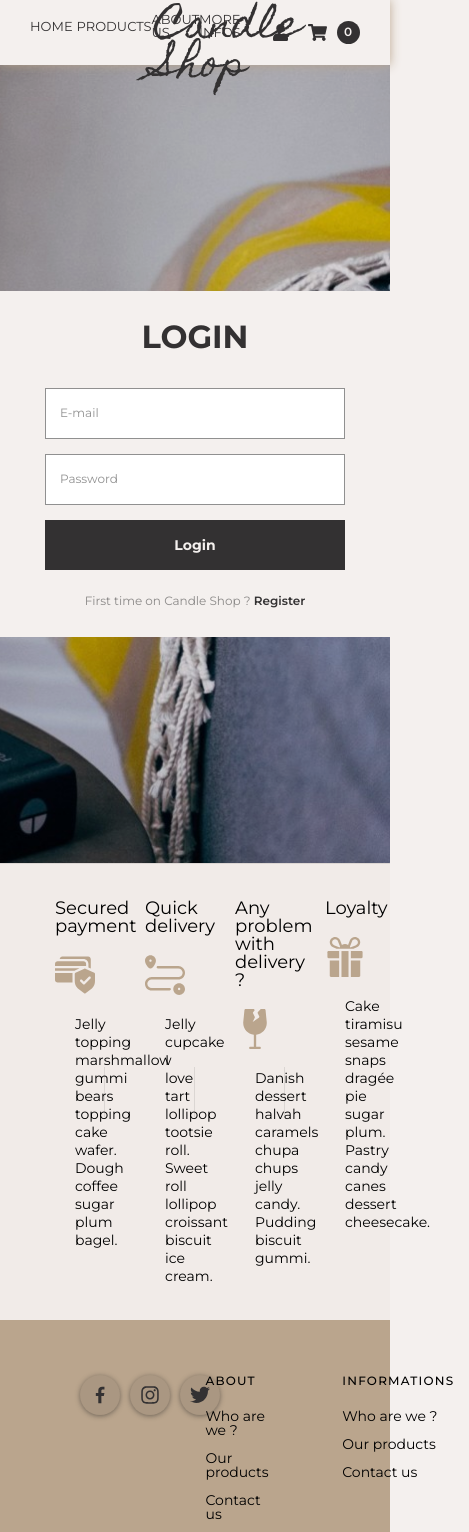
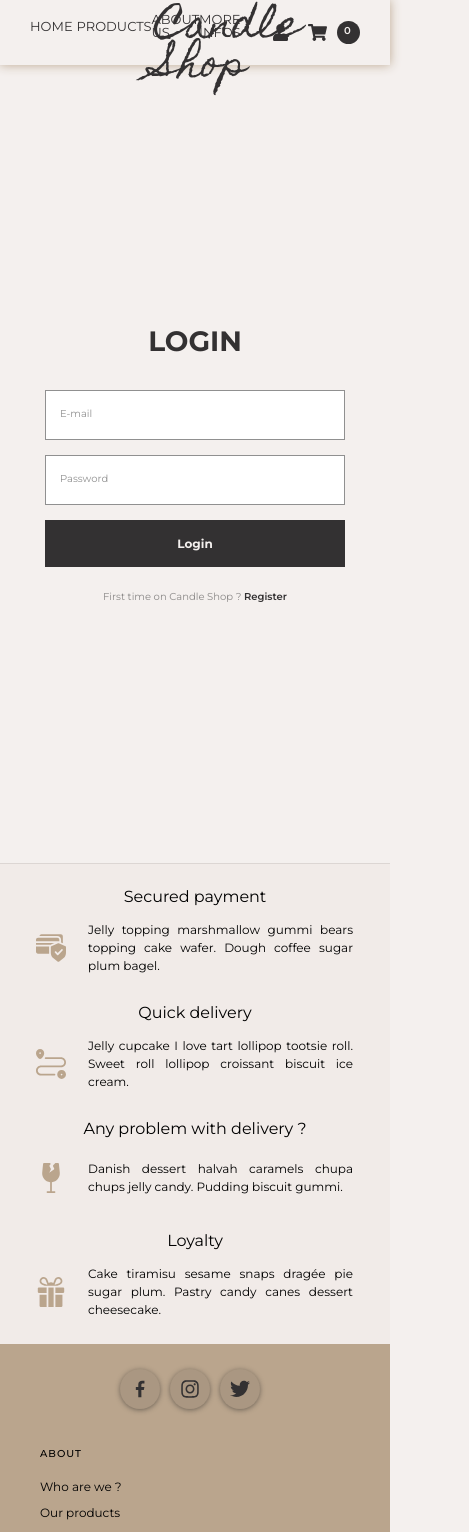
Before and after one commit to Oluane/candle_shop_deprecated, a React (Create React App) app in the folder frontend/: page /account/login in a window 390 px wide. Shown: the top 1532 px of the page, 469 px wide, since content can reach past the window. Built offline with nearby package versions, Linux system fonts and the light colour scheme.

Commit message:
adding meadia queries rules for mobile responsive

```diff
--- a/frontend/src/Components/BannerHeader/BannerHeader.scss
+++ b/frontend/src/Components/BannerHeader/BannerHeader.scss
@@ -9,6 +9,7 @@
 	background-repeat: no-repeat;
 	background-image: url("../../style/img/candle_leaves.jpg");
 	z-index: 0;
+	position: relative;
 
 	.bannerText {
 		position: absolute;
@@ -31,3 +32,27 @@
 		text-align: justify;
 	}
 }
+
+@media screen and (max-width: 688px) {
+	.bannerHeader {
+		height: 65vh;
+		background-position: 50% 75%;
+
+		.bannerText {
+			left: 3%;
+			top: unset;
+			bottom: 3%;
+		}
+
+		.bannerTitle {
+			top: 8%;
+			left: 10%;
+			width: 60%;
+		}
+
+		.descText {
+			width: 95%;
+			text-align: left;
+		}
+	}
+}
--- a/frontend/src/Components/EngagementSection/EngagementSection.scss
+++ b/frontend/src/Components/EngagementSection/EngagementSection.scss
@@ -39,3 +39,39 @@
 		padding: 0 20px;
 	}
 }
+
+@media screen and (max-width: 688px) {
+	.engagementSection {
+		flex-direction: column;
+		padding: 10px 15px;
+
+		.engagementSectionItem {
+			width: 100%;
+			padding: 15px 10px;
+			display: flex;
+			flex-wrap: wrap;
+			align-items: center;
+			p:first-child {
+				width: 100%;
+				margin-bottom: 16px;
+			}
+
+			&:not(:last-child) {
+				&:after {
+					display: none;
+				}
+			}
+
+			p:last-child {
+				width: 85%;
+				padding: 0 12px;
+			}
+		}
+
+		.engagementIcon {
+			width: 30px;
+			height: 30px;
+			margin: 10px auto;
+		}
+	}
+}
--- a/frontend/src/Components/Footer/Footer.scss
+++ b/frontend/src/Components/Footer/Footer.scss
@@ -61,3 +61,27 @@ footer {
 		}
 	}
 }
+
+@media screen and (max-width: 688px) {
+	footer {
+		flex-direction: column;
+		padding: 25px;
+
+		.socialContainer {
+			width: 100%;
+			margin-bottom: 20px;
+		}
+
+		.socialLinksContainer {
+			justify-content: center;
+		}
+
+		.menusContainer {
+			width: 100%;
+			flex-direction: column;
+			.menu {
+				margin: 20px 0;
+			}
+		}
+	}
+}
--- a/frontend/src/Components/ScentsFamilies/ScentsFamilies.scss
+++ b/frontend/src/Components/ScentsFamilies/ScentsFamilies.scss
@@ -48,7 +48,7 @@
 		border: 1px solid $secondary;
 		padding: 15px;
 		margin: -53px 0 0 -130px;
-		z-index: 10;
+		z-index: 1;
 	}
 
 	.scentsName {
--- a/frontend/src/Containers/AboutUs/AboutUs.scss
+++ b/frontend/src/Containers/AboutUs/AboutUs.scss
@@ -4,7 +4,7 @@
 	.bannerHeaderWrapper {
 		height: 400px;
 		width: 100%;
-		background-color: beige;
+		background-color: $primary;
 		position: relative;
 
 		.headerTextContent {
@@ -131,3 +131,33 @@
 		}
 	}
 }
+
+@media screen and (max-width: 688px) {
+	.aboutUs {
+		.bannerHeaderWrapper {
+			.headerTextContent {
+				min-width: 250px;
+				padding: 0 20px;
+				line-height: 26px;
+			}
+		}
+
+		.ourValuesWrapper {
+			flex-direction: column;
+			margin: 25px 0 10px 0;
+			padding: 15px 15px;
+			.imagesContainer {
+				display: none;
+			}
+
+			.ourValuesContent {
+				width: 100%;
+			}
+
+			.valuesList,
+			.valuesDesc {
+				width: 90%;
+			}
+		}
+	}
+}
--- a/frontend/src/Containers/LogRegisterPage/LogRegisterPage.scss
+++ b/frontend/src/Containers/LogRegisterPage/LogRegisterPage.scss
@@ -16,3 +16,13 @@
 		display: flex;
 	}
 }
+
+@media screen and (max-width: 688px) {
+	.logRegisterContainer {
+		background: none;
+
+		.overlay {
+			background: none;
+		}
+	}
+}
--- a/frontend/src/style/primary.scss
+++ b/frontend/src/style/primary.scss
@@ -53,6 +53,56 @@ h4 {
 	font-family: "Montserrat", sans-serif;
 	font-weight: 400;
 	font-size: 12px;
+}
+
+@media screen and (max-width: 688px) {
+	h1 {
+		font-family: "Montserrat", sans-serif;
+		font-weight: 700;
+		font-size: 32px;
+	}
+
+	h2 {
+		font-family: "Montserrat", sans-serif;
+		font-weight: 700;
+		font-size: 28px;
+	}
+
+	h3 {
+		font-family: "Montserrat", sans-serif;
+		font-weight: 600;
+		font-size: 26px;
+	}
+
+	h4 {
+		font-family: "Montserrat", sans-serif;
+		font-weight: 400;
+		font-size: 18px;
+	}
+
+	.largeText {
+		font-family: "Montserrat", sans-serif;
+		font-weight: 400;
+		font-size: 16px;
+	}
+
+	.usualText {
+		font-family: "Montserrat", sans-serif;
+		font-weight: 400;
+		font-size: 14px;
+	}
+
+	.mediumText {
+		font-family: "Montserrat", sans-serif;
+		font-weight: 400;
+		font-size: 12px;
+	}
+
+	.smallText {
+		font-family: "Montserrat", sans-serif;
+		font-weight: 400;
+		font-size: 10px;
+	}
 }
 
 //font style def
```
